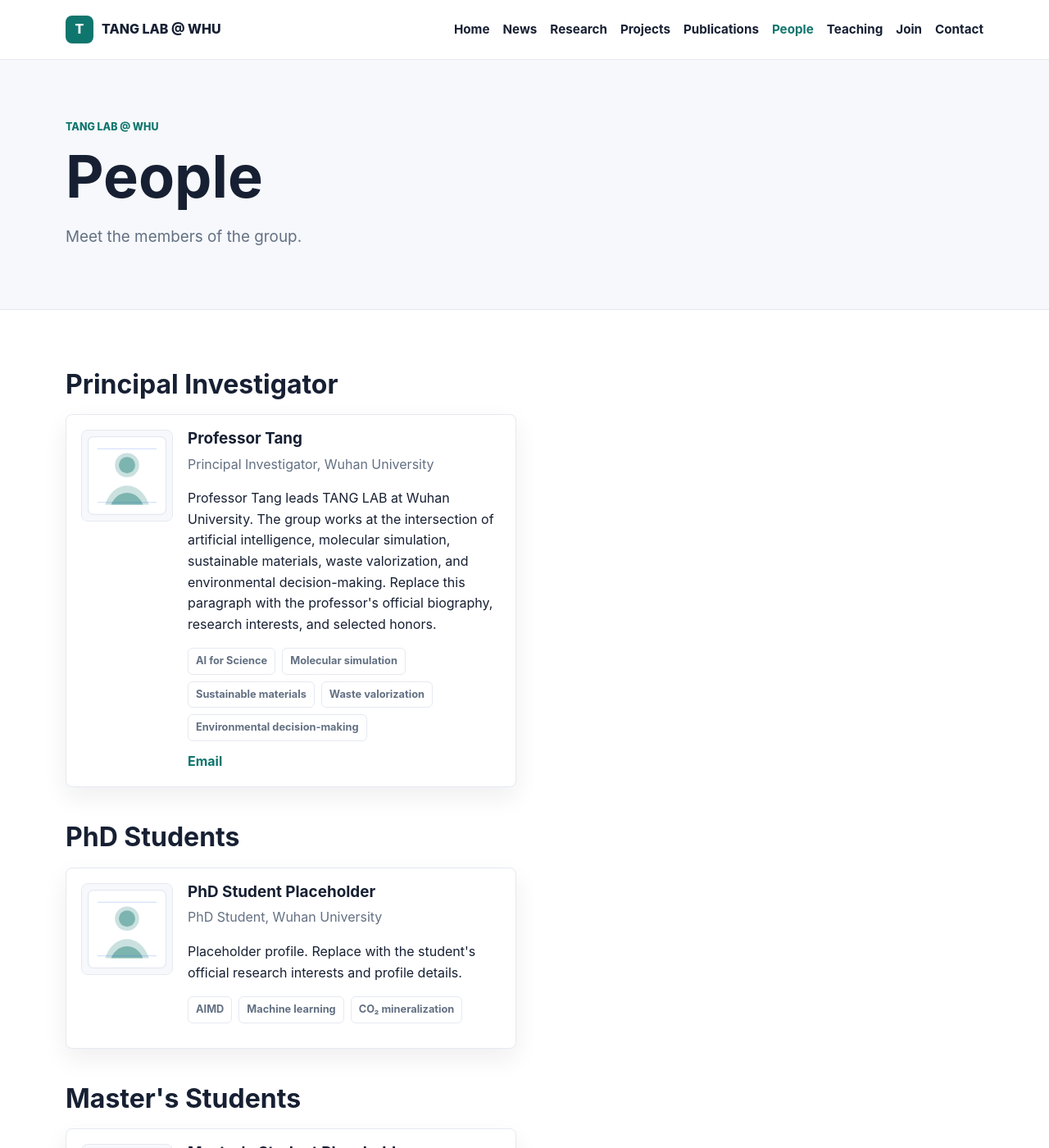
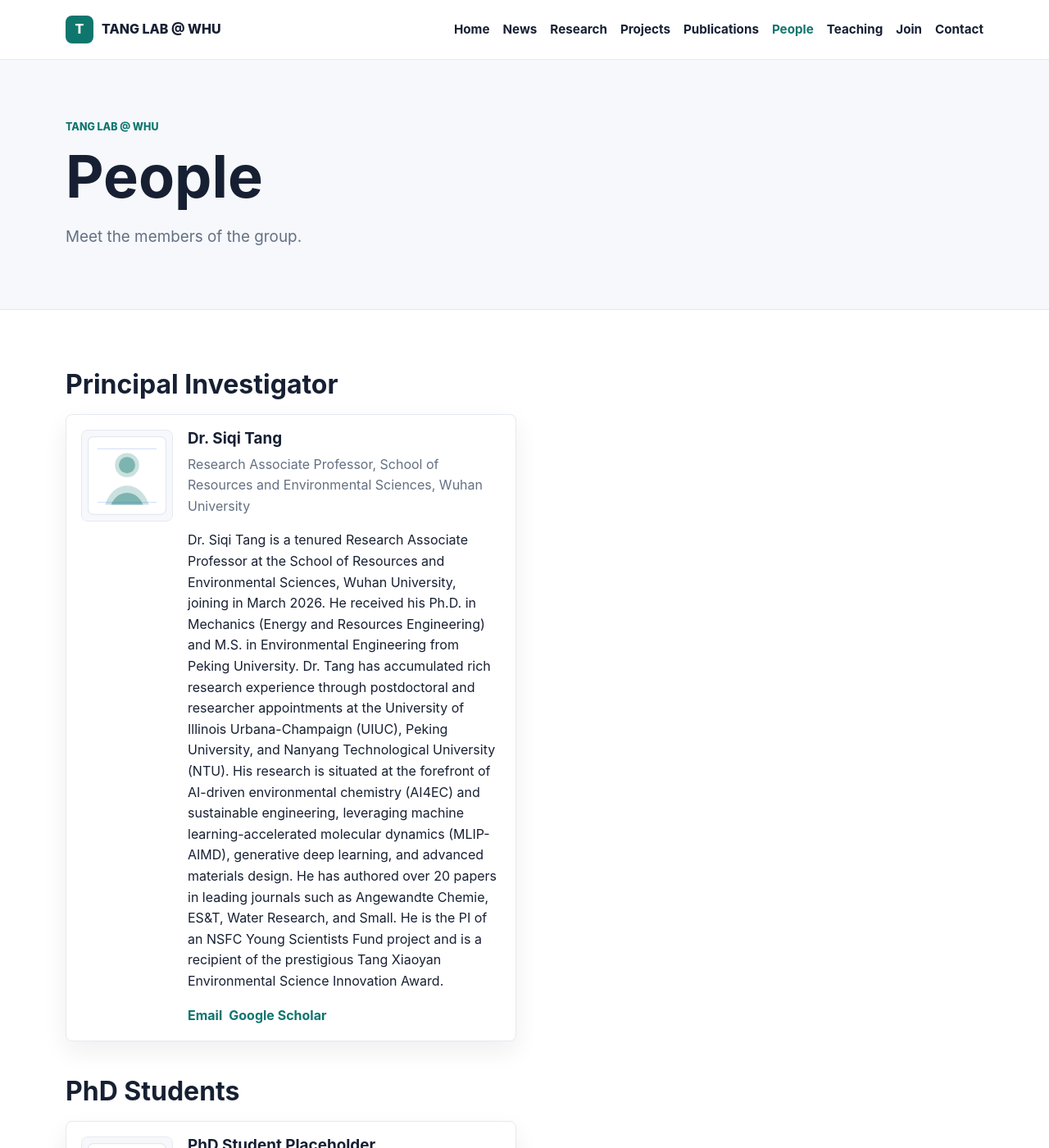
Before and after one commit to TANG-LAB-WHU/tanglab.github.io, a Jekyll site: the page built from pages/people.html, in a window 1280 px wide and 1400 px high. Shown: the whole window at 82% size. Built offline with Jekyll 4.4.1, drawn with Linux system fonts in a browser that asks for light colours.

Commit message:
feat(people): update PI biography, title, and contact details from CV

```diff
--- a/_data/people.yml
+++ b/_data/people.yml
@@ -1,19 +1,19 @@
 principal_investigator:
-  - name: "Professor Tang"
-    role: "Principal Investigator"
-    affiliation: "Wuhan University"
+  - name: "Dr. Siqi Tang"
+    role: "Research Associate Professor"
+    affiliation: "School of Resources and Environmental Sciences, Wuhan University"
     image: "/assets/img/people/profile-placeholder.svg"
-    email: "itanggroup@gmail.com"
+    email: "siqit@outlook.com"
     website: ""
-    google_scholar: ""
+    google_scholar: "https://scholar.google.com/citations?user=3khMcpsAAAAJ"
     github: ""
-    research_interests:
-      - "AI for Science"
-      - "Molecular simulation"
-      - "Sustainable materials"
-      - "Waste valorization"
-      - "Environmental decision-making"
-    bio: "Professor Tang leads TANG LAB at Wuhan University. The group works at the intersection of artificial intelligence, molecular simulation, sustainable materials, waste valorization, and environmental decision-making. Replace this paragraph with the professor's official biography, research interests, and selected honors."
+    # research_interests:
+    #   - "AI for Science"
+    #   - "Molecular simulation"
+    #   - "Sustainable materials"
+    #   - "Waste valorization"
+    #   - "Environmental decision-making"
+    bio: "Dr. Siqi Tang is a tenured Research Associate Professor at the School of Resources and Environmental Sciences, Wuhan University, joining in March 2026. He received his Ph.D. in Mechanics (Energy and Resources Engineering) and M.S. in Environmental Engineering from Peking University. Dr. Tang has accumulated rich research experience through postdoctoral and researcher appointments at the University of Illinois Urbana-Champaign (UIUC), Peking University, and Nanyang Technological University (NTU). His research is situated at the forefront of AI-driven environmental chemistry (AI4EC) and sustainable engineering, leveraging machine learning-accelerated molecular dynamics (MLIP-AIMD), generative deep learning, and advanced materials design. He has authored over 20 papers in leading journals such as Angewandte Chemie, ES&T, Water Research, and Small. He is the PI of an NSFC Young Scientists Fund project and is a recipient of the prestigious Tang Xiaoyan Environmental Science Innovation Award."
 
 # research_staff:
 #   - name: "Research Staff Placeholder"
```
